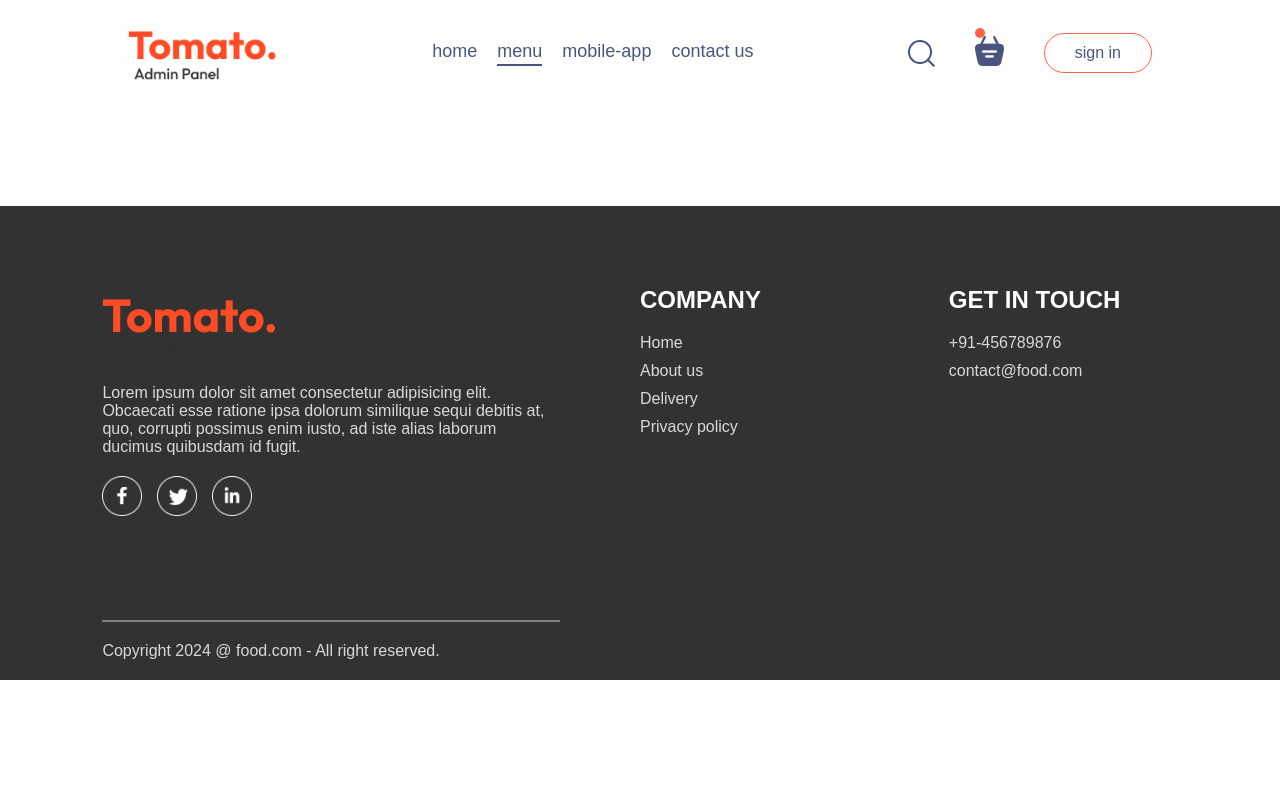
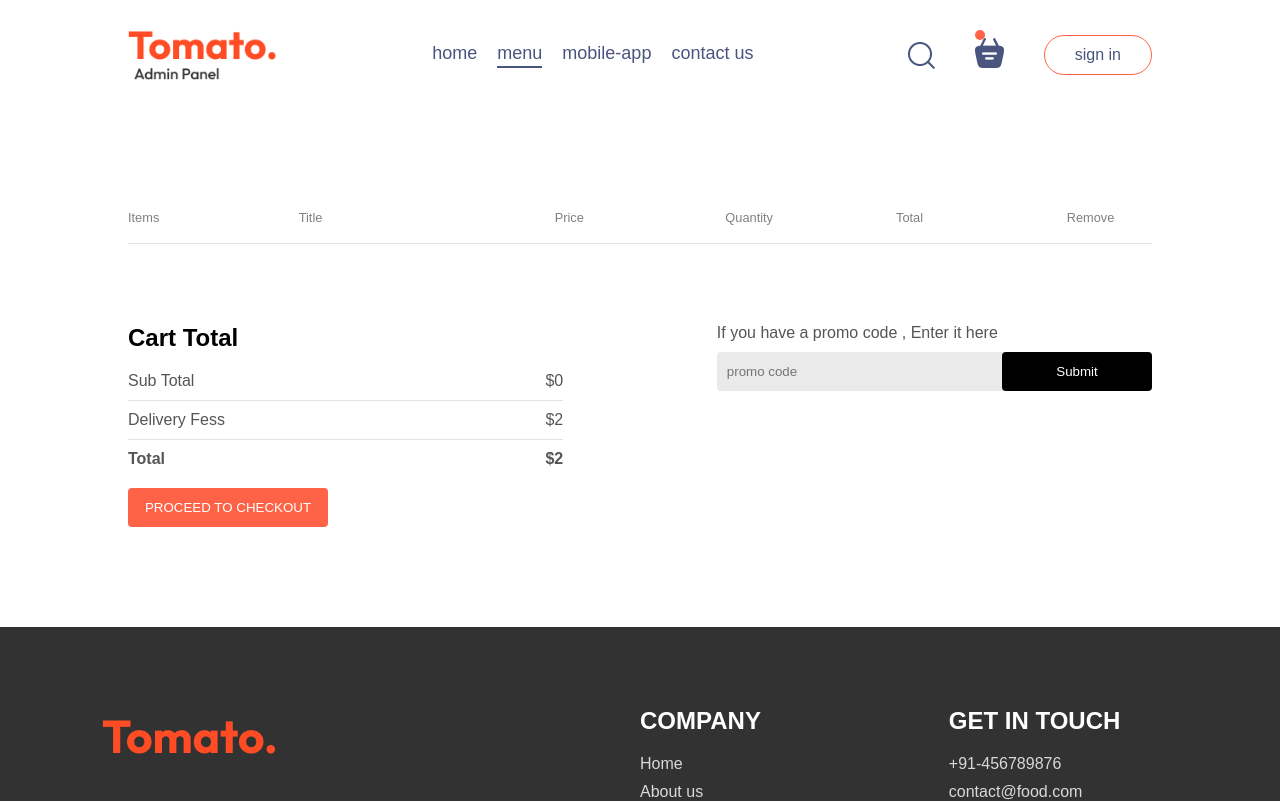
Before and after one commit to SagarXdev23/Food_Delivery_Mini-Project, a React (Vite) app in the folder frontend/food/: page /Cart in a window 1280 px wide. Shown: the top 801 px of the page. Built offline with nearby package versions, Linux system fonts and the light colour scheme.

Commit message:
added more page

```diff
--- a/frontend/food/src/App.jsx
+++ b/frontend/food/src/App.jsx
@@ -40,7 +40,7 @@
 
 import React, { useState } from 'react'
 
-import Navbar from './components/navbar/navbar'
+import Navbar from './components/navbar/Navbar'
 import { Route, Routes } from 'react-router-dom'
 import Home from './pages/Home/Home'
 import Cart from './pages/Home/Cart/Cart'
@@ -65,7 +65,7 @@
       <Routes>
 
         <Route path='/' element= {<Home/>} />
-        <Route path='/Cart' element= {<Cart/>} />
+        <Route path='/cart' element= {<Cart/>} />
         <Route path='/order' element= {<PlaceOrder />} />
       </Routes>
  </div>
--- a/frontend/food/src/components/navbar/FoodItem/FoodItem.jsx
+++ b/frontend/food/src/components/navbar/FoodItem/FoodItem.jsx
@@ -50,13 +50,15 @@
 
 
 
-import React, { useState } from 'react'
+import React, { useContext } from 'react'
 import './FoodItem.css'
 import { assets } from '../../../assets/assets'
+import { StoreContext } from '../../../context/StoreContext'
 
 const FoodItem = ({ id,name,price,description,image }) => {
 
-const [itemCount, setItemCount] = useState(0)
+
+const {cartItems,addToCart,removeFromCart} = useContext(StoreContext);
 
   return (
     <div className="food-item">
@@ -66,12 +68,12 @@
           src={image}
           alt={name}
         />
-        {!itemCount
-        ?<img className='add' onClick={()=>setItemCount(prev=>prev+1)} src={assets.add_icon_white} alt="" />
+        {!cartItems[id]
+        ?<img className='add' onClick={()=>addToCart(id)} src={assets.add_icon_white} alt="" />
         :<div className='food-item-counter' >
-          <img onClick={()=>setItemCount(prev=>prev-1)} src={assets.remove_icon_red} alt="" />
-          <p>{itemCount}</p>
-          <img onClick={()=>setItemCount(prev=>prev+1)} src={assets.add_icon_green} alt="" />
+          <img onClick={()=>removeFromCart(id)} src={assets.remove_icon_red} alt="" />
+          <p>{cartItems[id]}</p>
+          <img onClick={()=>addToCart(id)} src={assets.add_icon_green} alt="" />
           </div>
         }
       </div>
--- a/frontend/food/src/components/navbar/Navbar.jsx
+++ b/frontend/food/src/components/navbar/Navbar.jsx
@@ -38,23 +38,24 @@
 import React, { useState } from 'react'
 import './navbar.css'
 import { assets } from '../../assets/assets'
+import { Link } from 'react-router-dom'
 
 const navbar = ({setShowLogin}) => {
 
     const [menu, setMenu] = useState("menu")
   return (
     <div className="navbar">
-        <img src={assets.logo} alt="" className="logo" />
+       <Link to='/'> <img src={assets.logo} alt="" className="logo" /></Link>
         <ul className="navbar-menu">
-            <li onClick={()=>setMenu("home")} className={menu==="home"? "active":""}>home</li>
-            <li onClick={()=>setMenu("menu")} className={menu==="menu"? "active":""}>menu</li>
-            <li onClick={()=>setMenu("mobile-app")}  className={menu==="mobile-app"? "active":""}>mobile-app</li>
-            <li onClick={()=>setMenu("contact-us")}className={menu==="contact-us"? "active":""}>contact us</li>
+            <Link to='/' onClick={()=>setMenu("home")} className={menu==="home"? "active":""}>home</Link>
+            <a href='#explore-menu' onClick={()=>setMenu("menu")} className={menu==="menu"? "active":""}>menu</a>
+            <a href='#app-download' onClick={()=>setMenu("mobile-app")}  className={menu==="mobile-app"? "active":""}>mobile-app</a>
+            <a href='#footer' onClick={()=>setMenu("contact-us")}className={menu==="contact-us"? "active":""}>contact us</a>
         </ul>
         <div className="navbar-right">
             <img src={assets.search_icon } alt="" />
             <div className="navbar-search-icon">
-                <img src={assets.basket_icon} alt="" />
+               <Link to='/cart'><img src={assets.basket_icon} alt="" /></Link>
                 <div className="dot"></div>
             </div>
             <button onClick={()=>setShowLogin(true)}>sign in</button>
--- a/frontend/food/src/context/StoreContext.jsx
+++ b/frontend/food/src/context/StoreContext.jsx
@@ -38,17 +38,48 @@
 
 
 
-import { createContext, useState } from "react";
+import { createContext, useEffect, useState } from "react";
 
 export const StoreContext = createContext(null);
 
 const StoreContextProvider = (props) => {
   const [cartItems, setCartItems] = useState([]);
 
+
+  const addToCart = (itemId) =>{
+    if(!cartItems[itemId]){
+      setCartItems((prev)=>({...prev,[itemId]:1}))
+    }
+    else{
+      setCartItems((prev)=>({...prev,[itemId]:prev[itemId]+1}))
+    }
+  }
+
+  const removeFromCart =(itemId)=>{
+    setCartItems((prev)=>({...prev,[itemId]:prev[itemId]-1}))
+  }
+
+
+ const getTotalCartAmount =()=>{
+  let totalAmount =0;
+  for(const item in cartItems){
+    if(cartItems[item]>0){
+      let itemInfo = food_list.find((product)=> product._id === item);
+      totalAmount+= itemInfo.price * cartItems[item];
+    }
+  }
+  return totalAmount;
+ }
+
+
+
   const contextValue = {
     food_list,
     cartItems,
     setCartItems,
+    addToCart,
+    removeFromCart,
+    getTotalCartAmount
   };
 
   return (
--- a/frontend/food/src/pages/Home/Cart/Cart.css
+++ b/frontend/food/src/pages/Home/Cart/Cart.css
@@ -0,0 +1,106 @@
+.cart{
+    margin-top: 100px;
+
+}
+
+.cart-items-title{
+    display: grid;
+    grid-template-columns: 1fr 1.5fr 1fr 1fr 1fr 0.5fr;
+    align-items: center;
+    color: grey;
+    font-size: max(1vw, 12px);
+}
+
+.cart-items-item{
+     margin: 10px 0px;
+     color: black;
+}
+
+.cart-items-item img{
+    width: 50px;
+
+}
+.cart hr{
+    height: 1px;
+    background-color: #e2e2e2;
+    border: none;
+}
+.cart-items-item .cross{
+    cursor: pointer;
+}
+.cart-bottom{
+    margin-top: 80px;
+    display: flex;
+    justify-content: space-between;
+    gap: max(12vw, 20px);
+
+}
+.cart-total{
+    flex: 1;
+    display: flex;
+    flex-direction: column;
+    gap: 20px;
+
+}
+.cart-total-details{
+    display: flex;
+    justify-content: space-between;
+    color: #555;
+
+}
+.cart-total hr{
+    margin: 10px 0px;
+
+}
+.cart-total button{
+    border:none;
+    color: white;
+    background-color: tomato;
+    width: max(15vw, 200px);
+    padding: 12px 0px;
+    border-radius: 4px;
+    cursor: pointer;
+}
+
+.cart-promocode{
+    flex: 1;
+
+}
+.cart-promocode p{
+    color: #555;
+
+}
+.cart-promocode-input{
+margin-top: 10px;
+display: flex;
+justify-content: space-between;
+align-items: center;
+background-color: #eaeaea;
+border-radius: 4px;
+}
+
+.cart-promocode-input input{
+    background: transparent;
+    border: none;
+    outline: none;
+    padding-left: 10px;
+}
+
+.cart-promocode-input button{
+    width: max(10vw, 150px);
+    padding: 12px 5px;
+    background-color: black;
+    border: none;
+    color: white;
+    border-radius: 4px;
+}
+
+@media (max-width:750px){
+    .cart-bottom{
+        flex-direction:column-reverse ;
+
+    }
+    .cart-promocode{
+        justify-content: start;
+    }
+}
--- a/frontend/food/src/pages/Home/Cart/Cart.jsx
+++ b/frontend/food/src/pages/Home/Cart/Cart.jsx
@@ -1,9 +1,75 @@
-import React from 'react'
+import React, { useContext } from 'react'
 import "./Cart.css"
+import { StoreContext } from '../../../context/StoreContext';
+import { food_list } from '../../../assets/assets';
 const Cart = () => {
+
+  const {cartItems,food_list,removeFromCart,getTotalCartAmount} = useContext(StoreContext);
+
   return (
-    <div>
+    <div className='cart'>
+      <div className="cart-items">
+        <div className="cart-items-title">
+          <p>Items</p>
+          <p>Title</p>
+          <p>Price</p>
+          <p>Quantity</p>
+          <p>Total</p>
+          <p>Remove</p>
+        </div>
+        <br />
+        <hr />
+       {food_list.map((item,index)=>{
+        if(cartItems[item._id]>0)
+        {
+          return(
+            <div>
+            <div className="cart-items-title cart-items-item">
+              <img src={item.image} alt="" />
+              <p>{item.name}</p>
+              <p>${item.price}</p>
+              <p>{cartItems[item._id]}</p>
+              <p>{item.price*cartItems[item._id]}</p>
+              <p onClick={()=>removeFromCart(item._id)} className='cross'>X</p>
+            </div>
+            <hr />
+            </div>
+          )
+        }
+       })}
+      </div>
+      <div className="cart-bottom">
+        <div className="cart-total">
+          <h2>Cart Total</h2>
+          <div>
+            <div className="cart-total-details">
+              <p>Sub Total</p>
+              <p>${getTotalCartAmount()}</p>
+            </div>
+            <hr />
+            <div className="cart-total-details">
+              <p>Delivery Fess</p>
+              <p>${2}</p>
+            </div>
+            <hr />
+            <div className="cart-total-details">
+              <b>Total</b>
+              <b>${getTotalCartAmount()+2}</b>
+            </div>
 
+          </div>
+          <button>PROCEED TO CHECKOUT</button>
+        </div>
+        <div className="cart-promocode">
+          <div>
+            <p>If you have a promo code , Enter it here</p>
+            <div className="cart-promocode-input">
+              <input type="text"  placeholder='promo code'/>
+              <button>Submit</button>
+            </div>
+          </div>
+        </div>
+      </div>
     </div>
   )
 }
```
